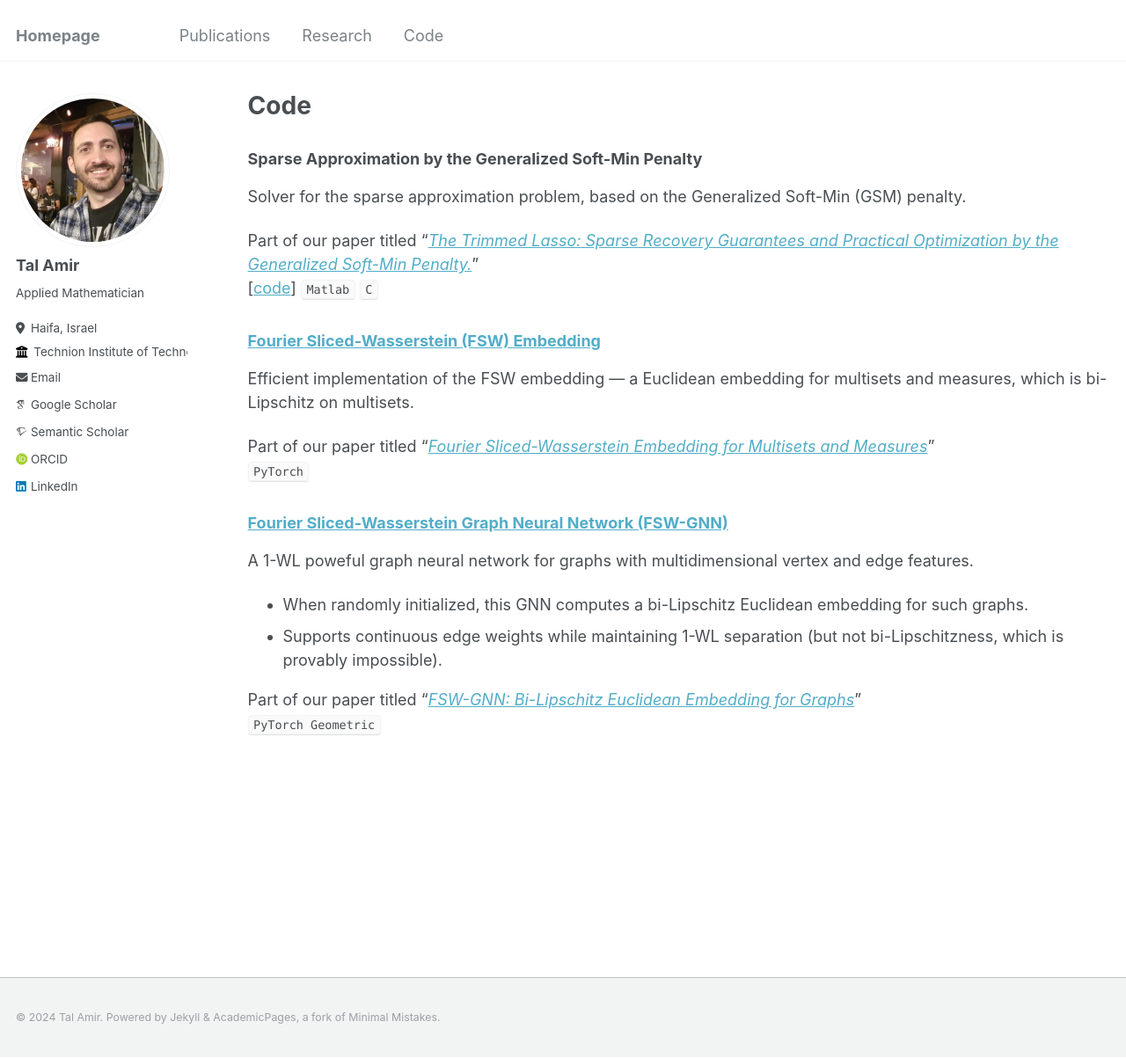
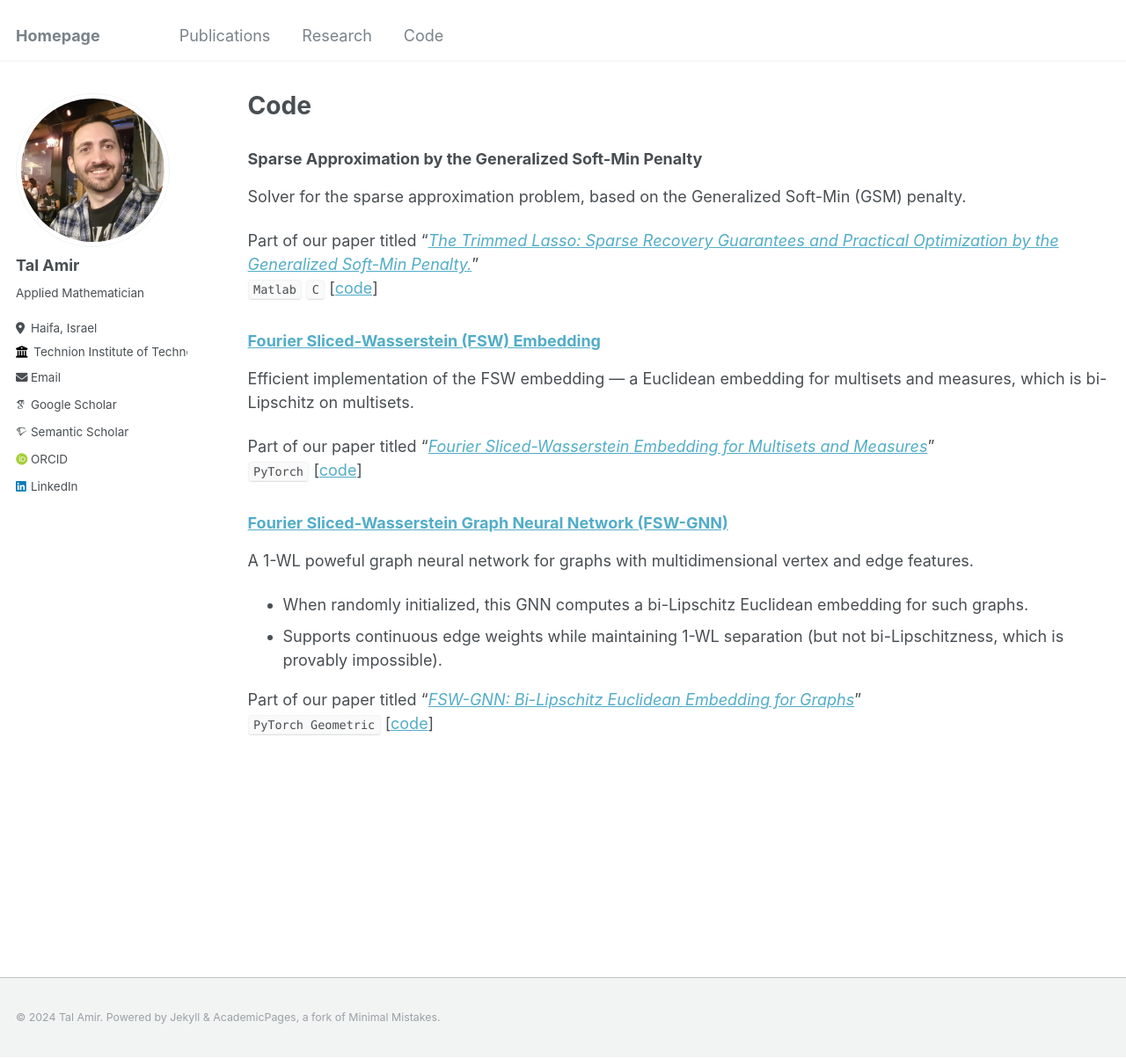
Before and after one commit to tal-amir/tal-amir.github.io, a Jekyll site: the page built from _pages/code.md, in a window 1280 px wide and 1203 px high. Shown: the whole window at 88% size. Built offline with Jekyll 4.4.1, drawn with Linux system fonts in a browser that asks for light colours; some web fonts are replaced.

Commit message:
Update code.md

```diff
--- a/_pages/code.md
+++ b/_pages/code.md
@@ -14,26 +14,26 @@ author_profile: true
 Solver for the sparse approximation problem, based on the Generalized Soft-Min (GSM) penalty.
 
 Part of our paper titled "[*The Trimmed Lasso: Sparse Recovery Guarantees and Practical Optimization by the Generalized Soft-Min Penalty.*](https://tal-amir.github.io/publication/2021-09%20The%20Trimmed%20Lasso)"
-[[code](https://github.com/tal-amir/sparse-approximation-gsm)] `Matlab` `C`
+`Matlab` `C` [[code](https://github.com/tal-amir/sparse-approximation-gsm)]
 
 
-### [Fourier Sliced-Wasserstein (FSW) Embedding](https://tal-amir.github.io/soon/)
+### [Fourier Sliced-Wasserstein (FSW) Embedding](https://tal-amir.github.io/soon)
 
 Efficient implementation of the FSW embedding — a Euclidean embedding for multisets and measures, which is bi-Lipschitz on multisets.
 
 Part of our paper titled "[*Fourier Sliced-Wasserstein Embedding for Multisets and Measures*](https://tal-amir.github.io/publication/2024-05%20Fourier%20Sliced-Wasserstein%20Embedding)"
-`PyTorch`
+`PyTorch`  [[code](https://tal-amir.github.io/soon)]
 
 
 
-### [Fourier Sliced-Wasserstein Graph Neural Network (FSW-GNN)](https://tal-amir.github.io/soon/)
+### [Fourier Sliced-Wasserstein Graph Neural Network (FSW-GNN)](https://tal-amir.github.io/soon)
 
 A 1-WL poweful graph neural network for graphs with multidimensional vertex and edge features.
 - When randomly initialized, this GNN computes a bi-Lipschitz Euclidean embedding for such graphs.
 - Supports continuous edge weights while maintaining 1-WL separation (but not bi-Lipschitzness, which is provably impossible).
 
 Part of our paper titled "[*FSW-GNN: Bi-Lipschitz Euclidean Embedding for Graphs*](https://tal-amir.github.io/soon/)"
-`PyTorch Geometric`
+`PyTorch Geometric`  [[code](https://tal-amir.github.io/soon)]
 
 
 [//]: <> (  https://github.com/tal-amir/fsw-gnn  )
```
